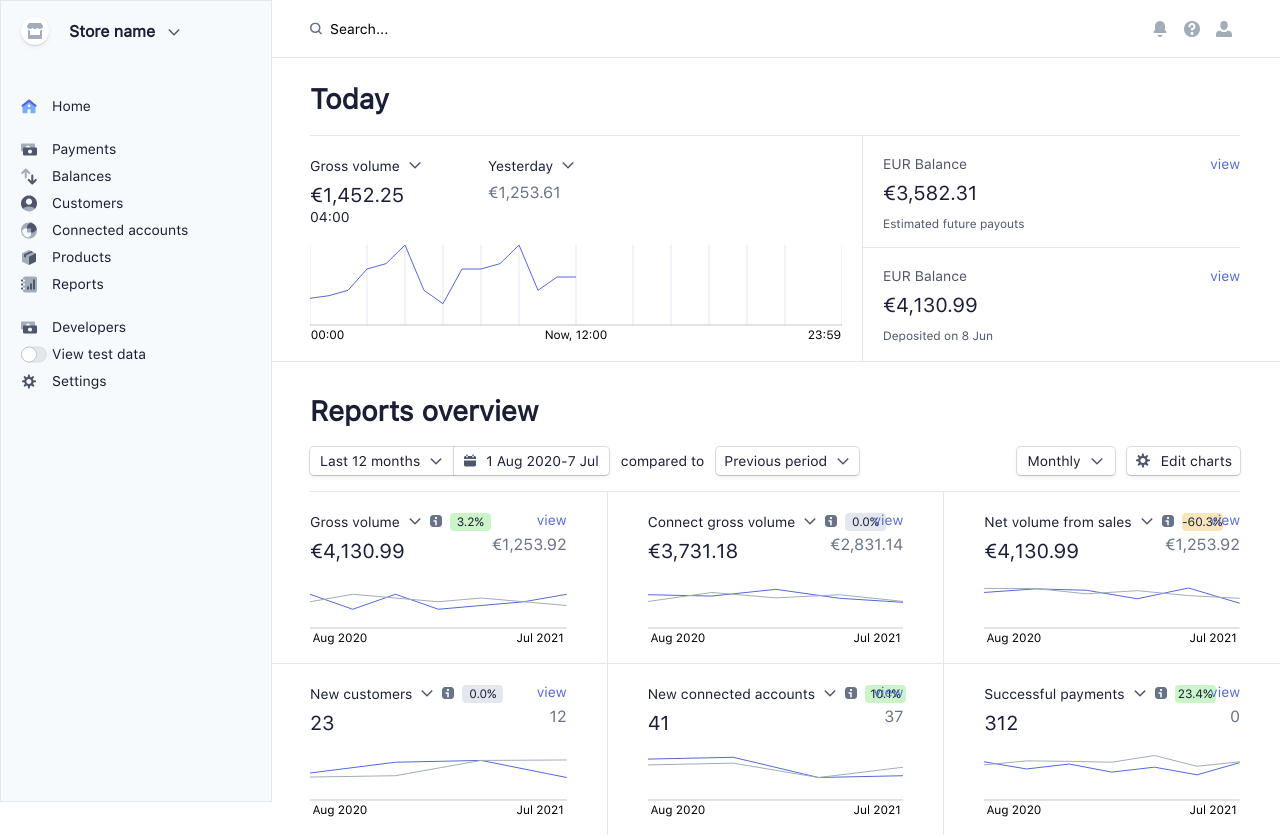
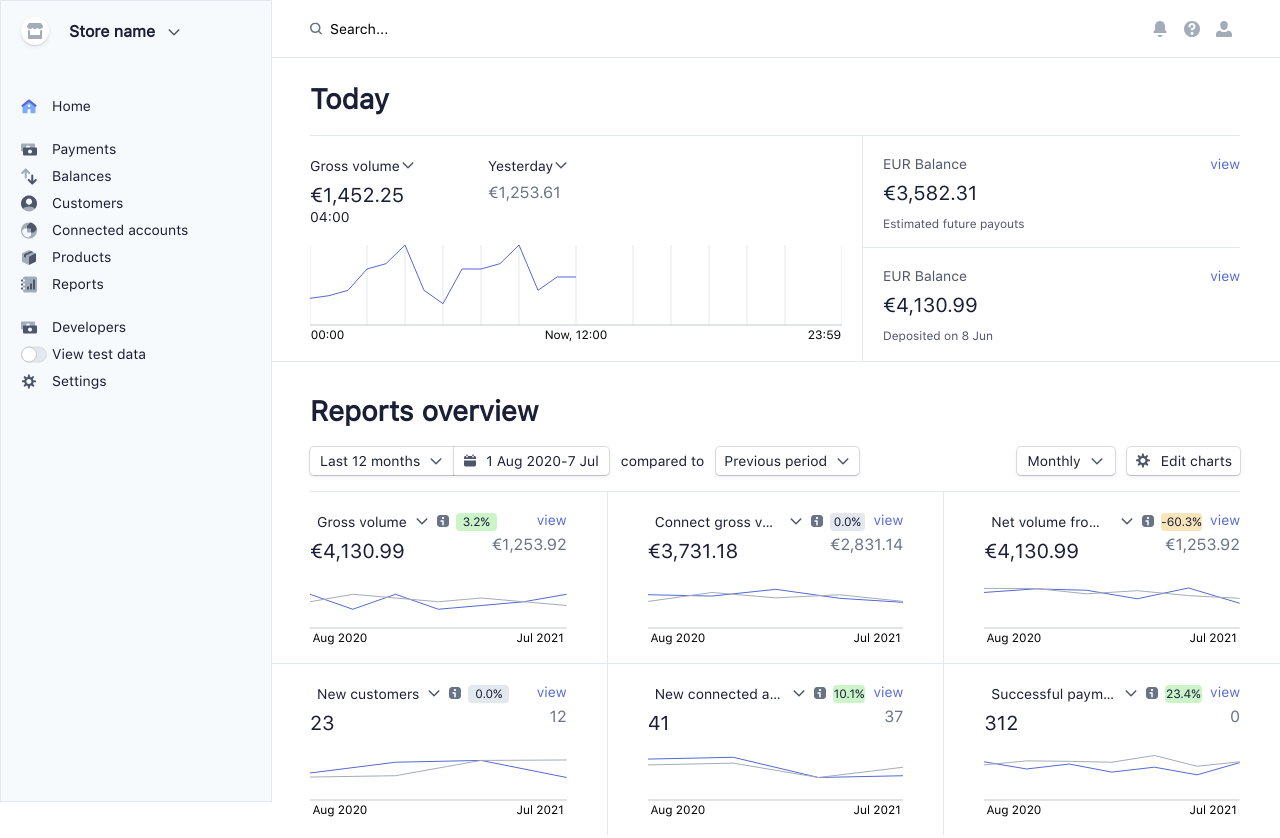
Before and after one commit to 0meram/ChargeflowDashboard, a React (Create React App) app: page / in a window 1280 px wide. Built offline with nearby package versions, Linux system fonts and the light colour scheme.

Commit message:
overlapping percent view

```diff
--- a/src/App.js
+++ b/src/App.js
@@ -16,9 +16,7 @@ const App = () => {
   return (
     <div className='grid-container'>
       <style>{styles}</style>
-      <>
         <SideMenu />
-      </>
       <Header />
       <Main />
     </div>
--- a/src/components/Charts.jsx
+++ b/src/components/Charts.jsx
@@ -19,18 +19,18 @@ const Charts = () => {
           <div className="main_chart_time">
             <div>
               Gross volume
-              <icon>
+              <span>
                 <Arrow />
-              </icon>
+              </span>
             </div>
             <span>€1,452.25</span>
           </div>
           <div className="main_chart_time">
             <div>
               Yesterday
-              <icon>
+              <span>
                 <Arrow />
-              </icon>
+              </span>
             </div>
             <div className="main_chart_past">€1,253.61</div>
           </div>
--- a/src/components/Reports.jsx
+++ b/src/components/Reports.jsx
@@ -19,14 +19,14 @@ const Reports = () => {
                 <div key={report.id} className={`report card${report.id}`}>
                     <div className="report_chart_data">
                         <div className="report_chart_time">
-                            <div>
+                            <div className='report_title_icons'>
                                 <span className="report_title">{report.title}</span>
-                                <icon>
+                                <span>
                                     <Arrow />
-                                </icon>
-                                <icon>
+                                </span>
+                                <span>
                                     <SmallInfo />
-                                </icon>
+                                </span>
                                 <span
                                     className={`percent_span ${report.percent > 0
                                             ? 'positive'
--- a/src/style/aside.css
+++ b/src/style/aside.css
@@ -11,9 +11,6 @@
     min-width: 270px;
 }
 
-.aside.active {
-    transform: translateX(0);
-}
 
 .aside_title {
     margin: 16px 10.52px 38px 20px;
@@ -69,8 +66,8 @@
     .aside {
         display: flex;
         flex-direction: column;
+        position: relative;
         width: 100%;
-        position: relative;
         height: 100vh;
         transform: translateX(0);
     }
--- a/src/style/header.css
+++ b/src/style/header.css
@@ -29,8 +29,6 @@
 }
 
 .header_icons div:hover {
-    width: 18px;
-    height: 18px;
     cursor: pointer;
 }
 
--- a/src/style/main.css
+++ b/src/style/main.css
@@ -20,7 +20,7 @@ body {
     grid-template-areas:
         'header'
         'main';
-    height: 100vh;
+    height: 100%;
 }
 
 .header {
@@ -132,7 +132,7 @@ body {
         grid-template-areas:
             'aside header'
             'aside main';
-        height: 100vh;
+        height: 100%;
     }
 }
 
--- a/src/style/reports.css
+++ b/src/style/reports.css
@@ -23,17 +23,21 @@
 }
 
 .report_chart_data {
-    display: flex;
+    display: grid;
+    grid-template-columns: repeat(auto-fit, minmax(60px, 1fr));
+    grid-template-areas:
+        'title_icons view';
+    grid-gap: 0px;
 }
 
-.report_chart_data {
-    display: grid;
-}
 
-.report_chart_data {
-    display: grid;
-    grid-template-columns: repeat(2, minmax(100px, 1fr));
-    grid-gap: 0px;
+.report_title_icons {
+    white-space: normal;
+    overflow: auto;
+    text-overflow: ellipsis;
+    display: inline-block;
+    grid-area: title_icons;
+    max-width: 170%;
 }
 
 .report_title {
@@ -45,6 +49,7 @@
 
 .report_chart_time_view {
     text-align: right;
+    grid-area: view;
 }
 
 .report_chart_time>div {
@@ -54,7 +59,7 @@
     width: fit-content;
 }
 
-.report_chart_time>div>icon {
+.report_chart_time>div>span {
     margin-left: 7px;
     cursor: pointer;
 }
```
